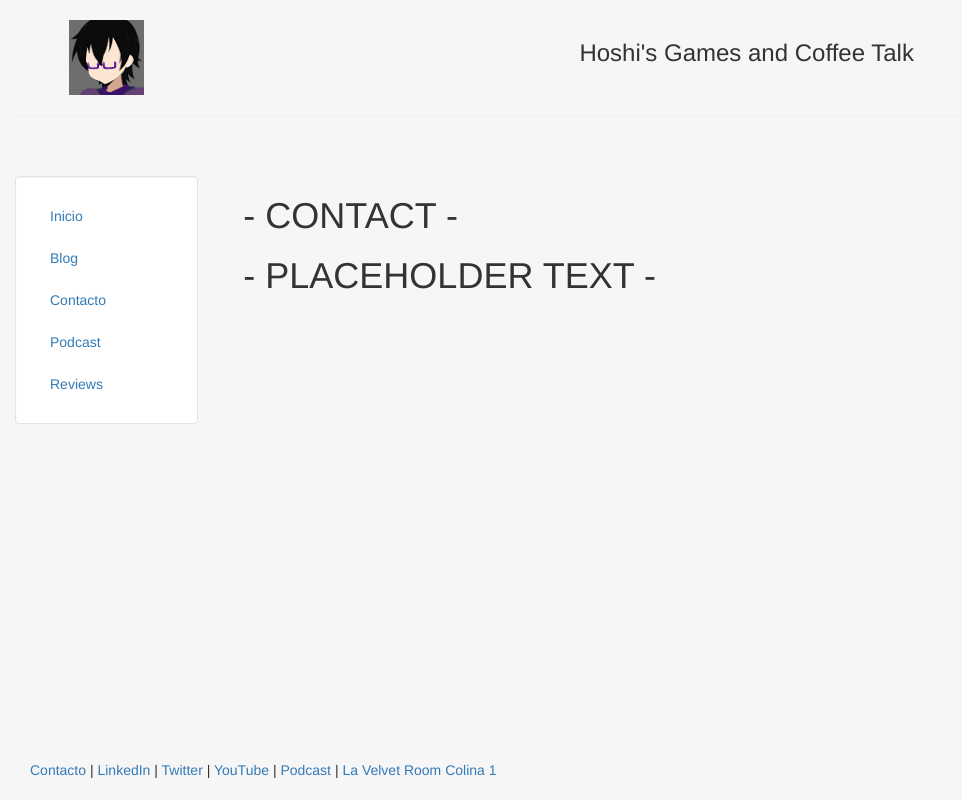
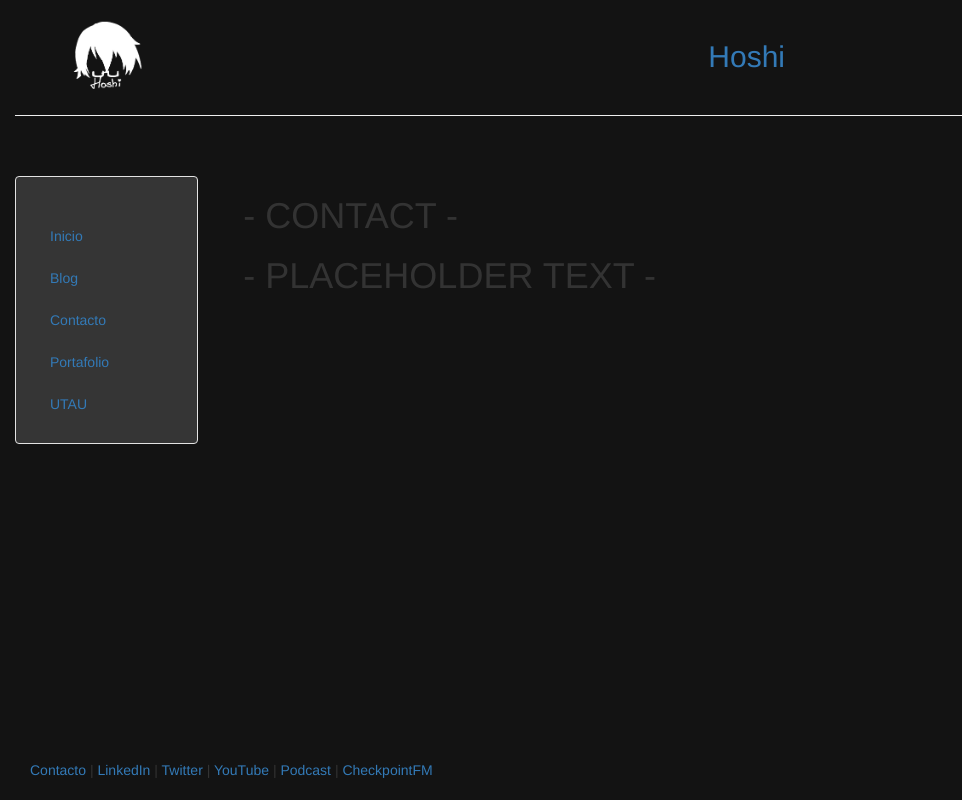
Before and after one commit to Hoshimon/hoshi, a Django app: page /blog/ in a window 1280 px wide. Shown: the whole page, without its empty margins (0-962 px from the left). Run offline with Django 3.2, Linux system fonts and the light colour scheme; some libraries are stand-ins or nearby versions.

Commit message:
Update Theme

```diff
--- a/hoshi/templates/header.html
+++ b/hoshi/templates/header.html
@@ -2,10 +2,11 @@
 <html lang="en">
 
 <head>
-	<title>Hoshi's Games and Coffee Talk</title>
+	<title>Hoshi</title>
 	<meta charset="utf-8" />
 	{% load staticfiles %}
 	<link rel="stylesheet" href="{% static 'css/bootstrap.min.css' %}" type = "text/css"/>
+	<link href="https://fonts.googleapis.com/css?family=Lobster&subset=latin,latin-ext" rel="stylesheet" type="text/css">
 	<meta name="viewport" content = "width=device-width, initial-scale=1.0">
 
 	<style type="text/css">
@@ -16,19 +17,19 @@
 	</style>
 </head>
 
-<body class="body" style="background-color:#f6f6f6">
+<body class="body" style="background-color:#131313">
 	<div class="container-fluid" style="min-height:95%; ">
 		<div class="row">
 			  <div class="col-sm-2">
 				  <br>
 				  <center>
-					<img src="{% static 'img/profile.jpg' %}" class="responsive-img" style='max-height:75px;' alt="face">
+					<img src="{% static 'img/logo white.png' %}" class="responsive-img" style='max-height:75px;' alt="face">
 				  </center>
 			  </div>
 			  <div class="col-sm-10">
 				  <br>
 				  <center>
-				  <h3>Hoshi's Games and Coffee Talk</h3>
+				  <h2><a href="/">Hoshi</h2>
 				  </center>
 			  </div>
 		</div><hr>
@@ -40,13 +41,13 @@
 		  <br>
 		   <!-- Great, til you resize. -->
 			<!--<div class="well bs-sidebar affix" id="sidebar" style="background-color:#fff">-->
-			<div class="well bs-sidebar" id="sidebar" style="background-color:#fff">
+			<div class="well bs-sidebar" id="sidebar" style="background-color:#353535">
 			  <ul class="nav nav-pills nav-stacked">
 				<li><a href='/'>Inicio</a></li>
 				<li><a href='/blog/'>Blog</a></li>
 				<li><a href='/contact/'>Contacto</a></li>
-				<li><a href='/pocast/'>Podcast</a></li>
-				<li><a href='/reviews/'>Reviews</a></li>
+				<li><a href='/portafolio/'>Portafolio</a></li>
+				<li><a href='/utau/'>UTAU</a></li>
 			  </ul>
 			</div> <!--well bs-sidebar affix-->
 		  </div> <!--col-sm-2-->
@@ -62,7 +63,7 @@
 	</div>
 	<footer>
 		<div class="container-fluid" style='margin-left:15px'>
-			<p><a href=mailto:dtorres@somoscomunicaciones.cl?Subject=Hoshi's%20Games%20and%20Coffee%20Time" target="blank">Contacto</a> | <a href="https://www.linkedin.com/in/diego-torres-vega-b4518b124/" target="blank">LinkedIn</a> | <a href="https://twitter.com/Hoshimon_" target="blank">Twitter</a> | <a href="http://www.youtube.com/EtsukoHoshi" target="blank">YouTube</a> | <a href="http://www.youtube.com/EtsukoHoshi/live" target="blank">Podcast</a> | <a href="https://www.facebook.com/personachile/" target="blank">La Velvet Room Colina 1</a></p>
+			<p><a href=mailto:dtorres@somoscomunicaciones.cl?Subject=Hoshi's%20Games%20and%20Coffee%20Time" target="blank">Contacto</a> | <a href="https://www.linkedin.com/in/diego-torres-vega-b4518b124/" target="blank">LinkedIn</a> | <a href="https://twitter.com/Hoshimon_" target="blank">Twitter</a> | <a href="http://www.youtube.com/EtsukoHoshi" target="blank">YouTube</a> | <a href="http://www.youtube.com/EtsukoHoshi/live" target="blank">Podcast</a> | <a href="https://www.facebook.com/checkpointfm/" target="blank">CheckpointFM</a></p>
 		</div>
 	</footer>
 
--- /dev/null
+++ b/hoshi/templates/utau.html
@@ -0,0 +1,5 @@
+{% extends 'header.html' %}
+
+{% block content %}
+        <h1> - PLACEHOLDER TEXT - </h1>
+{% endblock %}
--- a/hoshi/urls.py
+++ b/hoshi/urls.py
@@ -8,4 +8,5 @@ urlpatterns = [
     url(r'^$', TemplateView.as_view(template_name='index.html'), name='index'),
     url(r'^blog/', TemplateView.as_view(template_name='contact.html'), name='contact'),
     url(r'^contact/', TemplateView.as_view(template_name='contact.html'), name='contact'),
+    url(r'^utau/', TemplateView.as_view(template_name='utau.html'), name='utau'),
 ]
```
Also changed, not shown: home/static/img/logo white.png (added), hoshi/static/css/bootstrap.css.
